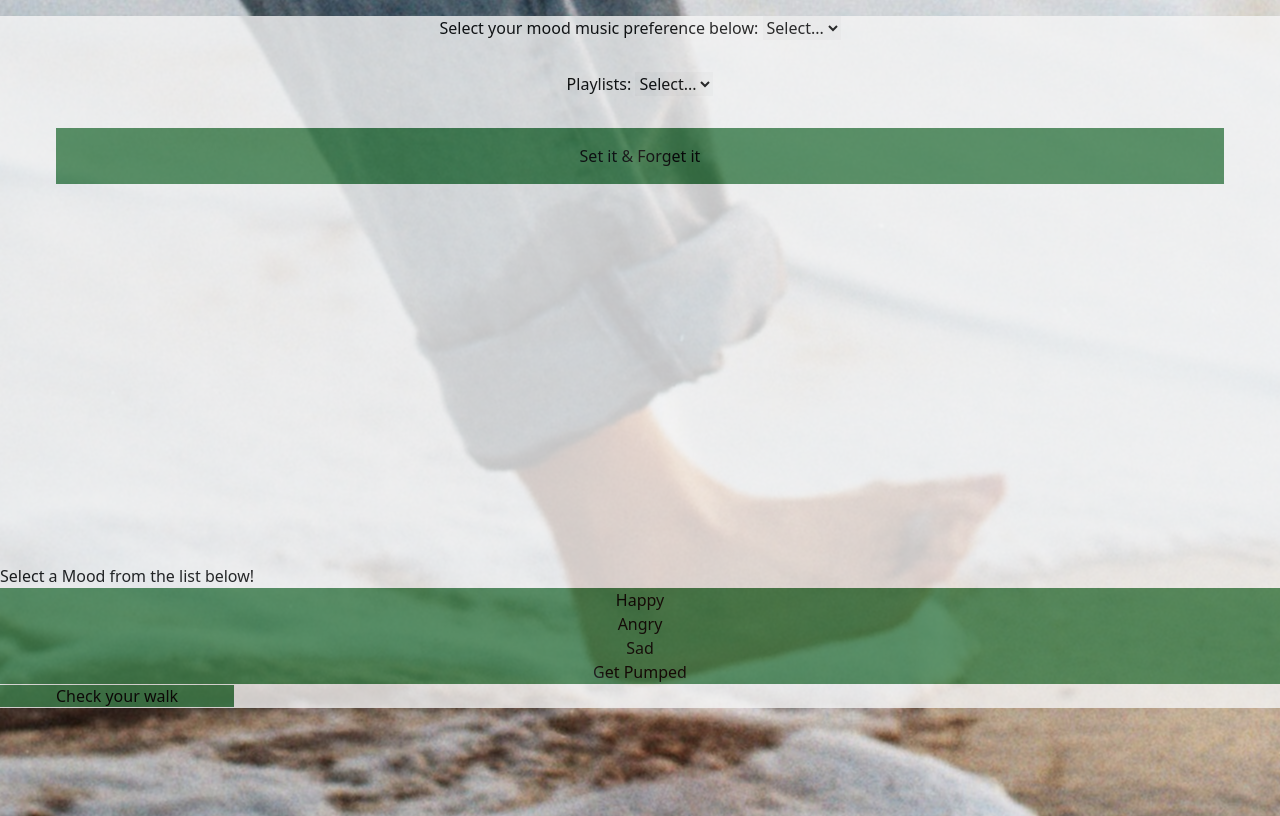
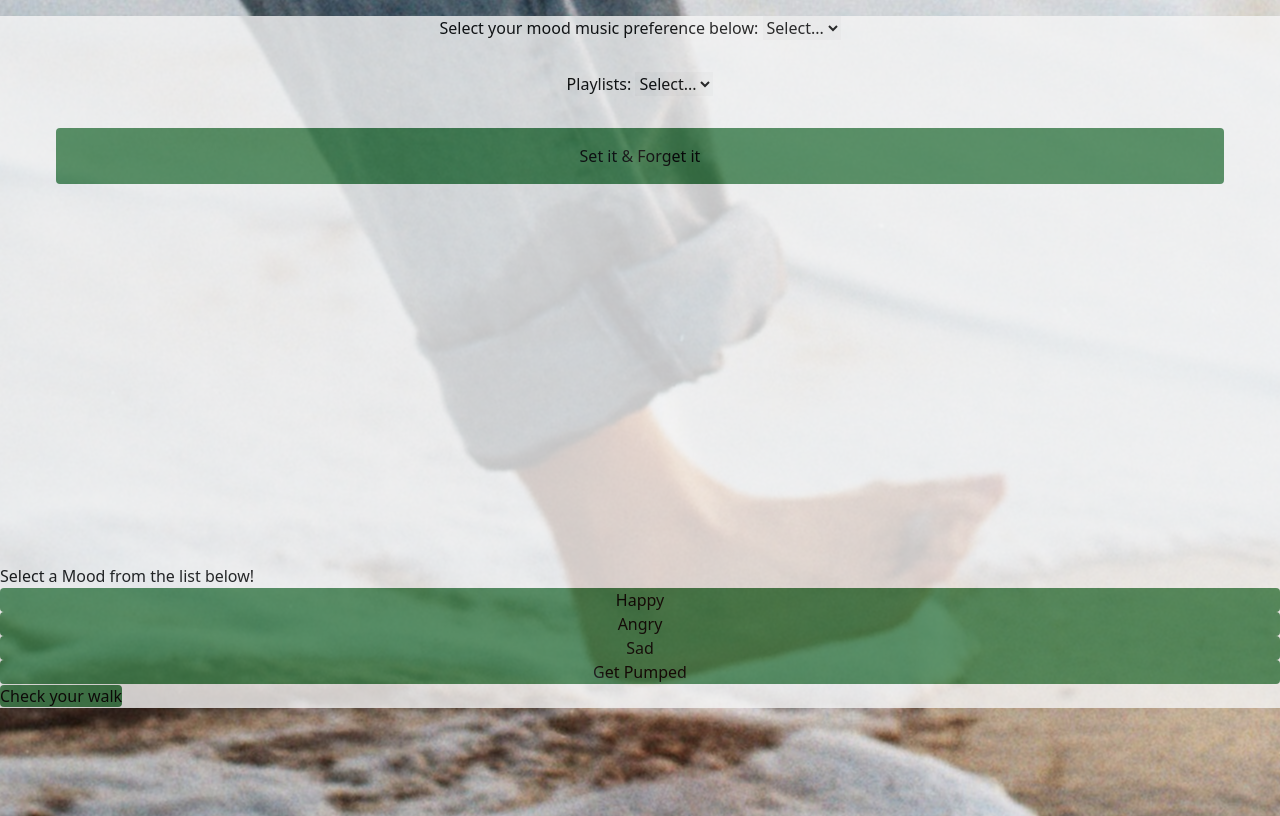
Before and after one commit to samiyazaki/Take_A_Walk, a plain HTML site: page mood.html in a window 1280 px wide. Drawn offline with nearby package versions, Linux system fonts and the light colour scheme; a script that the page names is missing.

Commit message:
fixing some styling

```diff
--- a/mood.html
+++ b/mood.html
@@ -39,7 +39,7 @@
             <button
               type="submit"
               id="btn_submit"
-              class="btn-success btn-large mx-auto border-0 px-14 h-14 text-center">
+              class="btn-success btn-large mx-auto rounded border-0 px-14 h-14 text-center">
               Set it & Forget it
             </button>
           </div>
@@ -57,22 +57,22 @@
           loading="lazy"
         ></iframe>
       </div>
-      <div class="container">
-        <div id="past-choice" class="col px-0"></div>
+      <div class="container mx-auto">
+        <div id="past-choice" class="col px-0 rounded"></div>
         <h1 id="mx-auto border-0 px-14 h-14 justify-center">Select a Mood from the list below!</h1>
         <div class="playlist-buttons">
-          <button class="playlist-button btn-success" data-playlist-url="spotify:playlist:37i9dQZF1EVJSvZp5AOML2">Happy</button>
-          <button class="playlist-button btn-success" data-playlist-url="spotify:playlist:37i9dQZF1EIgNZCaOGb0Mi">Angry</button>
-          <button class="playlist-button btn-success" data-playlist-url="spotify:playlist:37i9dQZF1EIg6gLNLe52Bd">Sad</button>
-          <button class="playlist-button btn-success" data-playlist-url="spotify:playlist:6BfnQB2Q5akfHsE6je6gt7">Get Pumped</button>
+          <button class="playlist-button btn-success rounded" data-playlist-url="spotify:playlist:37i9dQZF1EVJSvZp5AOML2">Happy</button>
+          <button class="playlist-button btn-success rounded" data-playlist-url="spotify:playlist:37i9dQZF1EIgNZCaOGb0Mi">Angry</button>
+          <button class="playlist-button btn-success rounded mx-auto" data-playlist-url="spotify:playlist:37i9dQZF1EIg6gLNLe52Bd">Sad</button>
+          <button class="playlist-button btn-success rounded mx-auto" data-playlist-url="spotify:playlist:6BfnQB2Q5akfHsE6je6gt7">Get Pumped</button>
         </div>
-
+        <div class ="container mx-auto">
         <ul id="past-selections"></ul>
       </div>
-
+      </div>
       <a href="index.html" type="submit"
       id="btn_submit"
-      class="btn-success btn-large mx-auto border-0 px-14 h-14 text-center">Check your walk</a>
+      class="btn-success btn-large mx-auto rounded h-20 text-center">Check your walk</a>
     </section>
     <script
       src="https://code.jquery.com/jquery-3.2.1.slim.min.js"
--- a/style.css
+++ b/style.css
@@ -7,7 +7,7 @@
 }
 header {
   text-align: center;
-  font-size: 2em;
+  font-size: 2.5em;
 }
 html,
 body {
@@ -45,3 +45,6 @@ body {
     transform: scale(1.15);
     transition: 0.25s ease-out;
   }
+  .h1{
+    width: 100%
+  }
```
Also changed, not shown: index.html (+1 -1 lines).
